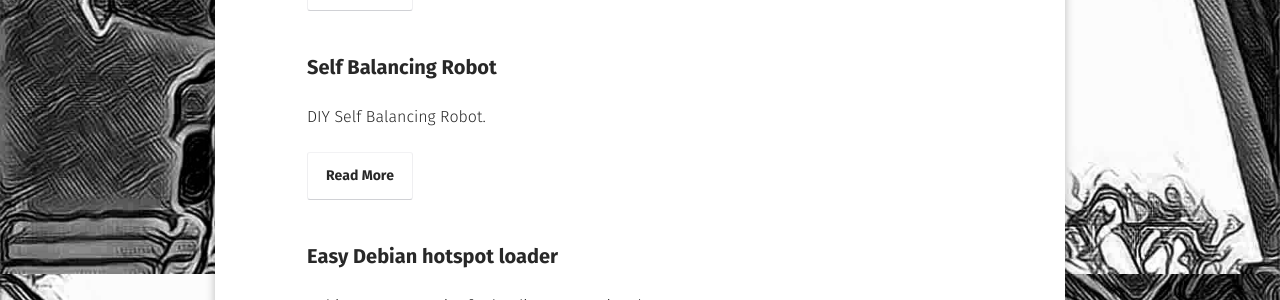
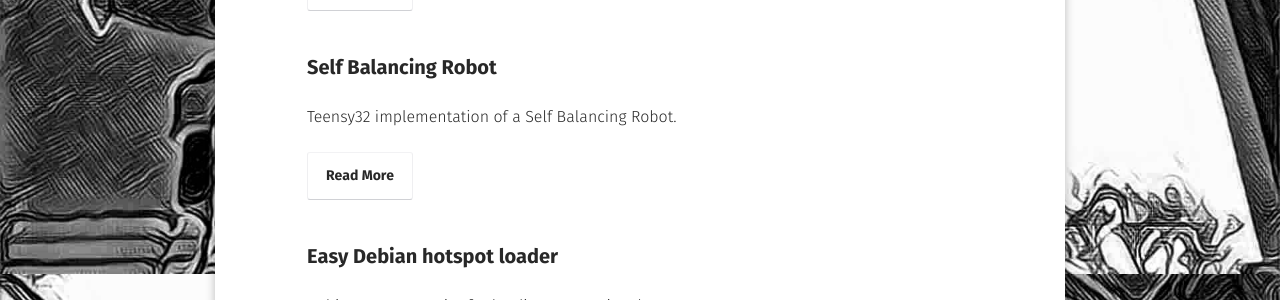
Before and after one commit to hpsaturn/hpsaturn.github.io, a Jekyll site: the page built from posts/index.md, in a window 1280 px wide. Shown: the part 1006-1306 px from the top of the page. Built offline with Jekyll 4.4.1, drawn with Linux system fonts in a browser that asks for light colours; some web fonts are replaced.

Commit message:
fix description on post list

```diff
--- a/_posts/2016-04-03-self-balancing-robot.md
+++ b/_posts/2016-04-03-self-balancing-robot.md
@@ -2,7 +2,7 @@
 layout: post
 title:  "Self Balancing Robot"
 date:   2016-04-03
-excerpt: "DIY Self Balancing Robot."
+excerpt: "Teensy32 implementation of a Self Balancing Robot."
 feature: https://raw.githubusercontent.com/HackBo/Self-Balancing-Robot/master/images/photo_robot.jpg
 tag:
 - ESP32
```
